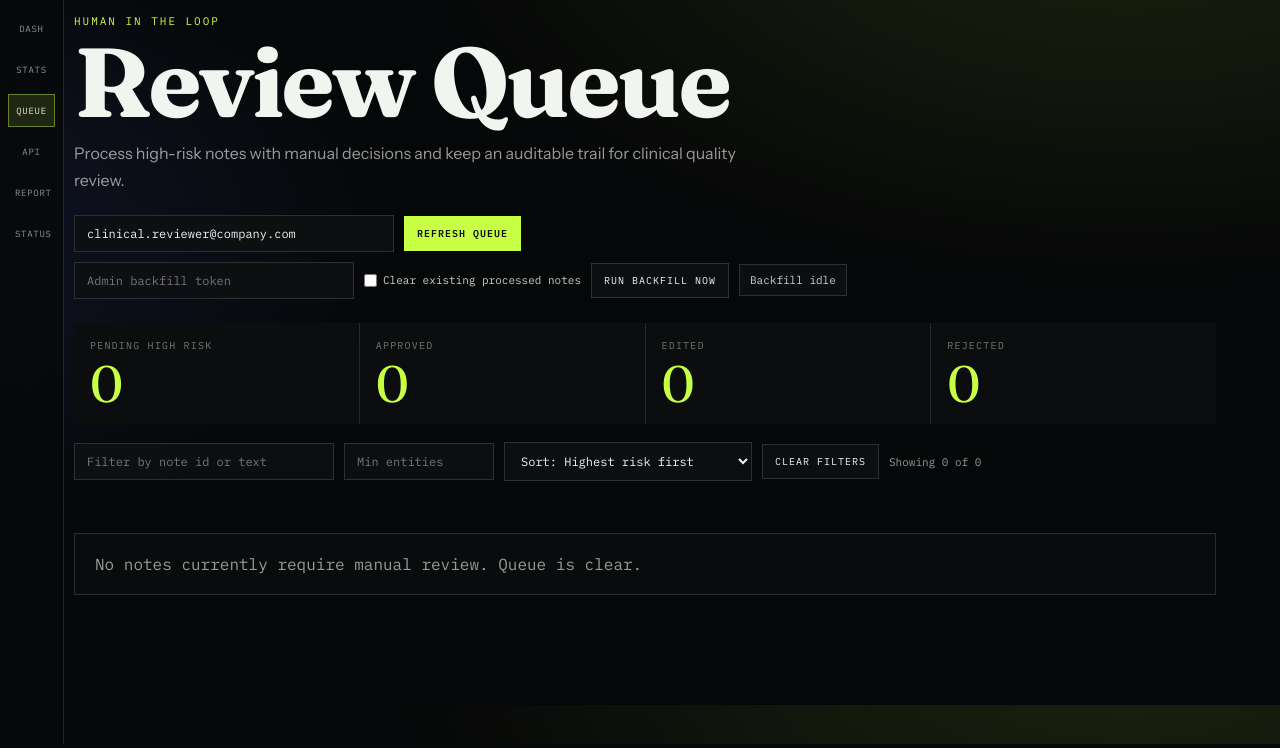
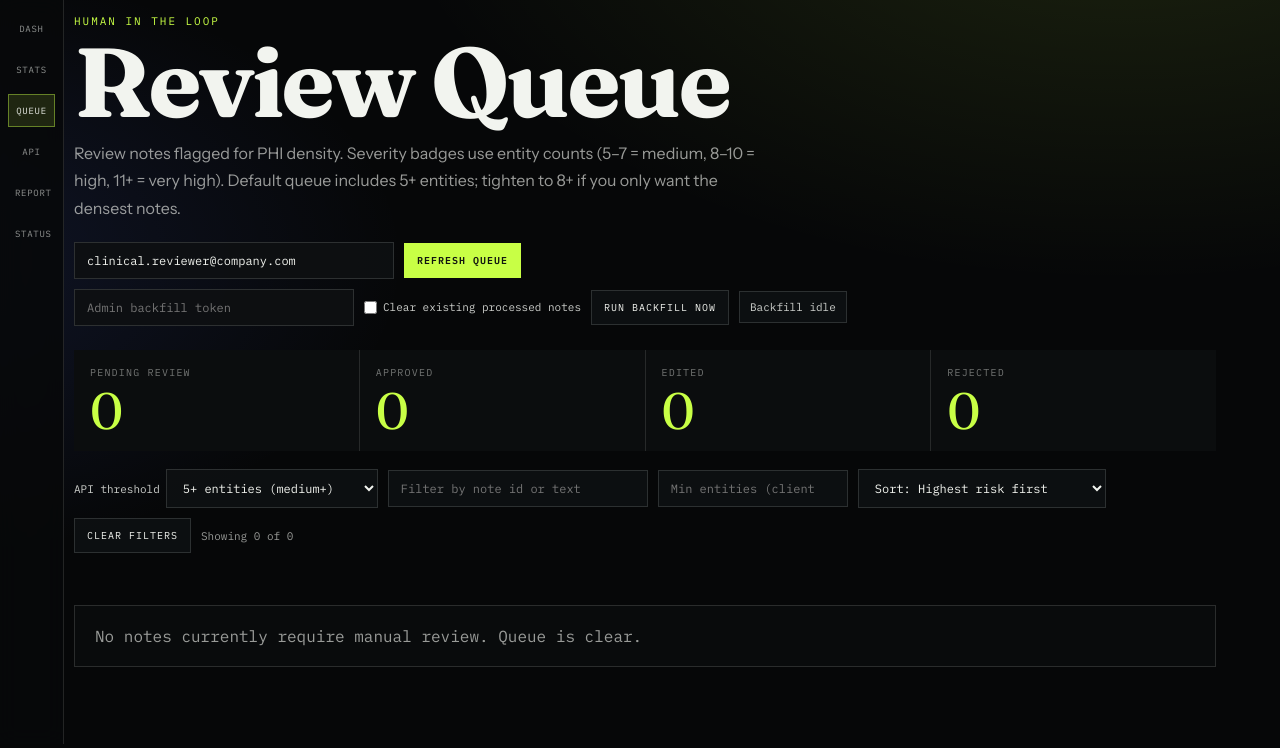
Before and after one commit to ansh-0069/ClinicalNER, a Flask app: page /review-queue in a window 1280 px wide. Shown: the part 56-804 px from the top of the page. Run offline with Flask 3, Linux system fonts and the light colour scheme; data that the repository does not hold is empty.

Commit message:
feat: Implement core API, reporting, and benchmarking infrastructure, along with comprehensive documentation and CI/CD workflows.

```diff
--- a/src/api/app.py
+++ b/src/api/app.py
@@ -793,9 +793,13 @@ def _register_api_routes(app: Flask) -> None:
           logger.error("stats error: %s", e)
           return jsonify({"error": str(e), "status": 500}), 500
 
+  # Notes with >= this many detected PHI spans are eligible for the manual review queue
+  # (5 = medium+ density; 8+ still counts as "high" in dashboard stats).
+  _REVIEW_QUEUE_MIN_ENTITIES_DEFAULT = 5
+
   @app.route("/api/review/queue", methods=["GET"])
   def review_queue():
-      """Return high-risk processed notes pending manual review."""
+      """Return processed notes pending manual review (PHI density >= min_entity_count)."""
       loader: DataLoader = app.config["LOADER"]
       _ensure_review_table(loader)
 
@@ -813,9 +817,17 @@ def _register_api_routes(app: Flask) -> None:
       except Exception:
           limit = 50
 
+      min_raw = request.args.get(
+          "min_entity_count", str(_REVIEW_QUEUE_MIN_ENTITIES_DEFAULT)
+      )
+      try:
+          min_entity_count = max(1, min(int(min_raw), 50))
+      except Exception:
+          min_entity_count = _REVIEW_QUEUE_MIN_ENTITIES_DEFAULT
+
       try:
           rows = loader.sql_query(
-              f"""
+              """
               SELECT
                 pn.note_id,
                 pn.masked_text,
@@ -823,11 +835,12 @@ def _register_api_routes(app: Flask) -> None:
                 pn.processed_at
               FROM processed_notes pn
               LEFT JOIN review_decisions rd ON rd.note_id = pn.note_id
-              WHERE pn.entity_count >= 8
+              WHERE pn.entity_count >= ?
                 AND rd.note_id IS NULL
               ORDER BY pn.entity_count DESC, pn.processed_at DESC
-              LIMIT {limit}
-              """
+              LIMIT ?
+              """,
+              (min_entity_count, limit),
           )
       except Exception as e:
           return jsonify({"error": f"Unable to load review queue: {e}", "status": 500}), 500
@@ -835,6 +848,7 @@ def _register_api_routes(app: Flask) -> None:
       return jsonify({
           "status": 200,
           "count": int(len(rows)),
+          "min_entity_count": min_entity_count,
           "items": rows.to_dict(orient="records"),
       }), 200
 
@@ -882,8 +896,9 @@ def _register_api_routes(app: Flask) -> None:
             SELECT COUNT(*) AS n
             FROM processed_notes pn
             LEFT JOIN review_decisions rd ON rd.note_id = pn.note_id
-            WHERE pn.entity_count >= 8 AND rd.note_id IS NULL
-            """
+            WHERE pn.entity_count >= ? AND rd.note_id IS NULL
+            """,
+            (_REVIEW_QUEUE_MIN_ENTITIES_DEFAULT,),
           )
         else:
           pending_df = None
@@ -970,8 +985,9 @@ def _register_api_routes(app: Flask) -> None:
               SELECT COUNT(*) AS n
               FROM processed_notes pn
               LEFT JOIN review_decisions rd ON rd.note_id = pn.note_id
-              WHERE pn.entity_count >= 8 AND rd.note_id IS NULL
-              """
+              WHERE pn.entity_count >= ? AND rd.note_id IS NULL
+              """,
+              (_REVIEW_QUEUE_MIN_ENTITIES_DEFAULT,),
             )
           else:
             pending_df = None
--- a/src/api/templates/review_queue.html
+++ b/src/api/templates/review_queue.html
@@ -115,7 +115,11 @@ button.primary{background:var(--signal);color:#111510;border-color:transparent;f
   padding:14px;
 }
 .card-head{display:flex;justify-content:space-between;gap:8px;align-items:center}
-.badge{font-family:var(--mono);font-size:10px;letter-spacing:.1em;text-transform:uppercase;padding:5px 8px;border:1px solid rgba(255,125,125,.42);color:var(--danger);background:rgba(255,125,125,.1)}
+.badge{font-family:var(--mono);font-size:10px;letter-spacing:.1em;text-transform:uppercase;padding:5px 8px;border:1px solid var(--line);color:rgba(242,244,239,.88);background:rgba(14,16,18,.92)}
+.badge-low{border-color:rgba(100,226,145,.45);color:var(--ok);background:rgba(100,226,145,.1)}
+.badge-medium{border-color:rgba(255,200,100,.5);color:#ffd28a;background:rgba(255,200,100,.1)}
+.badge-high{border-color:rgba(255,125,125,.42);color:var(--danger);background:rgba(255,125,125,.1)}
+.badge-veryhigh{border-color:rgba(255,90,90,.55);color:#ff9a9a;background:rgba(255,60,60,.14)}
 .meta{margin-top:8px;font-family:var(--mono);font-size:11px;color:rgba(242,244,239,.75)}
 .preview{
   margin-top:10px;
@@ -160,7 +164,7 @@ button.primary{background:var(--signal);color:#111510;border-color:transparent;f
 <section class="hero">
   <div class="eyebrow">Human In The Loop</div>
   <h1>Review Queue</h1>
-  <p>Process high-risk notes with manual decisions and keep an auditable trail for clinical quality review.</p>
+  <p>Review notes flagged for PHI density. Severity badges use entity counts (5–7 = medium, 8–10 = high, 11+ = very high). Default queue includes 5+ entities; tighten to 8+ if you only want the densest notes.</p>
   <div class="controls">
     <input id="reviewer" type="text" placeholder="Reviewer name (required for traceability)" value="clinical.reviewer@company.com" style="min-width:320px;">
     <button id="refresh" class="primary" type="button">Refresh Queue</button>
@@ -174,15 +178,22 @@ button.primary{background:var(--signal);color:#111510;border-color:transparent;f
 </section>
 
 <section class="summary">
-  <article class="metric"><div class="k">Pending High Risk</div><div class="v" id="m-pending">0</div></article>
+  <article class="metric"><div class="k">Pending review</div><div class="v" id="m-pending">0</div></article>
   <article class="metric"><div class="k">Approved</div><div class="v" id="m-approved">0</div></article>
   <article class="metric"><div class="k">Edited</div><div class="v" id="m-edited">0</div></article>
   <article class="metric"><div class="k">Rejected</div><div class="v" id="m-rejected">0</div></article>
 </section>
 
 <section class="queue-tools">
+  <label class="toggle" for="queue-threshold">API threshold
+    <select id="queue-threshold" style="min-width:200px;">
+      <option value="5" selected>5+ entities (medium+)</option>
+      <option value="8">8+ entities (high only)</option>
+      <option value="10">10+ entities</option>
+    </select>
+  </label>
   <input id="queue-search" type="text" placeholder="Filter by note id or text" style="min-width:260px;">
-  <input id="queue-min-entities" type="number" min="0" step="1" placeholder="Min entities" style="width:150px;">
+  <input id="queue-min-entities" type="number" min="0" step="1" placeholder="Min entities (client filter)" style="width:190px;">
   <select id="queue-sort" style="min-width:220px;">
     <option value="risk_desc">Sort: Highest risk first</option>
     <option value="risk_asc">Sort: Lowest risk first</option>
@@ -211,6 +222,7 @@ const backfillStatus = document.getElementById('backfill-status');
 const queueSearchInput = document.getElementById('queue-search');
 const queueMinEntitiesInput = document.getElementById('queue-min-entities');
 const queueSortInput = document.getElementById('queue-sort');
+const queueThresholdSelect = document.getElementById('queue-threshold');
 const clearFiltersBtn = document.getElementById('clear-filters');
 const queueVisibleCount = document.getElementById('queue-visible-count');
 
@@ -271,6 +283,24 @@ function toTime(value) {
   return Number.isFinite(ts) ? ts : 0;
 }
 
+/** PHI-density tiers for display (aligned with stats: dashboard "high" often uses 8+). */
+function riskTier(entityCount) {
+  const n = Number(entityCount);
+  if (!Number.isFinite(n)) {
+    return { label: 'Unknown', cls: 'badge' };
+  }
+  if (n < 5) {
+    return { label: 'Low', cls: 'badge badge-low' };
+  }
+  if (n < 8) {
+    return { label: 'Medium', cls: 'badge badge-medium' };
+  }
+  if (n < 11) {
+    return { label: 'High', cls: 'badge badge-high' };
+  }
+  return { label: 'Very high', cls: 'badge badge-veryhigh' };
+}
+
 function setQueueCount(visible, total) {
   queueVisibleCount.textContent = `Showing ${visible} of ${total}`;
 }
@@ -326,12 +356,13 @@ function renderQueue(items) {
   emptyRoot.style.display = 'none';
 
   for (const item of items) {
+    const tier = riskTier(item.entity_count);
     const card = document.createElement('article');
     card.className = 'card';
     card.innerHTML = [
       '<div class="card-head">',
       '  <strong>Note #' + escapeHtml(item.note_id) + '</strong>',
-      '  <span class="badge">High Risk</span>',
+      '  <span class="' + tier.cls + '">' + escapeHtml(tier.label) + '</span>',
       '</div>',
       '<div class="meta">Entities: ' + escapeHtml(item.entity_count) + ' | Processed: ' + escapeHtml(item.processed_at || '-') + '</div>',
       '<div class="preview">' + escapeHtml(shortText(item.masked_text || '')) + '</div>',
@@ -389,8 +420,9 @@ function renderQueue(items) {
 async function refreshAll() {
   setError('');
   try {
+    const th = queueThresholdSelect ? queueThresholdSelect.value : '5';
     const [queueRes, summaryRes] = await Promise.all([
-      fetch('/api/review/queue?limit=100'),
+      fetch('/api/review/queue?limit=100&min_entity_count=' + encodeURIComponent(th)),
       fetch('/api/review/summary')
     ]);
 
@@ -421,11 +453,15 @@ document.getElementById('refresh').addEventListener('click', refreshAll);
 queueSearchInput.addEventListener('input', refreshQueueView);
 queueMinEntitiesInput.addEventListener('input', refreshQueueView);
 queueSortInput.addEventListener('change', refreshQueueView);
+if (queueThresholdSelect) {
+  queueThresholdSelect.addEventListener('change', refreshAll);
+}
 clearFiltersBtn.addEventListener('click', () => {
   queueSearchInput.value = '';
   queueMinEntitiesInput.value = '';
   queueSortInput.value = 'risk_desc';
-  refreshQueueView();
+  if (queueThresholdSelect) queueThresholdSelect.value = '5';
+  refreshAll();
 });
 
 async function pollBackfill(jobId, adminToken, adminUser) {
--- a/src/utils/data_loader.py
+++ b/src/utils/data_loader.py
@@ -237,7 +237,7 @@ class DataLoader:
         logger.info("Loaded %d rows from '%s'", len(df), table)
         return df
 
-    def sql_query(self, query: str) -> pd.DataFrame:
+    def sql_query(self, query: str, params: tuple | list | None = None) -> pd.DataFrame:
         """
         Run an arbitrary SQL query against the project DB.
 
@@ -246,9 +246,12 @@ class DataLoader:
                 "SELECT medical_specialty, COUNT(*) as n "
                 "FROM clinical_notes GROUP BY medical_specialty ORDER BY n DESC"
             )
+            loader.sql_query("SELECT * FROM t WHERE id = ?", (note_id,))
         """
         with sqlite3.connect(self.db_path) as conn:
-            return pd.read_sql_query(query, conn)
+            if params is None:
+                return pd.read_sql_query(query, conn)
+            return pd.read_sql_query(query, conn, params=tuple(params))
 
     def quarantine_invalid_specialties(
         self, df: pd.DataFrame
```
